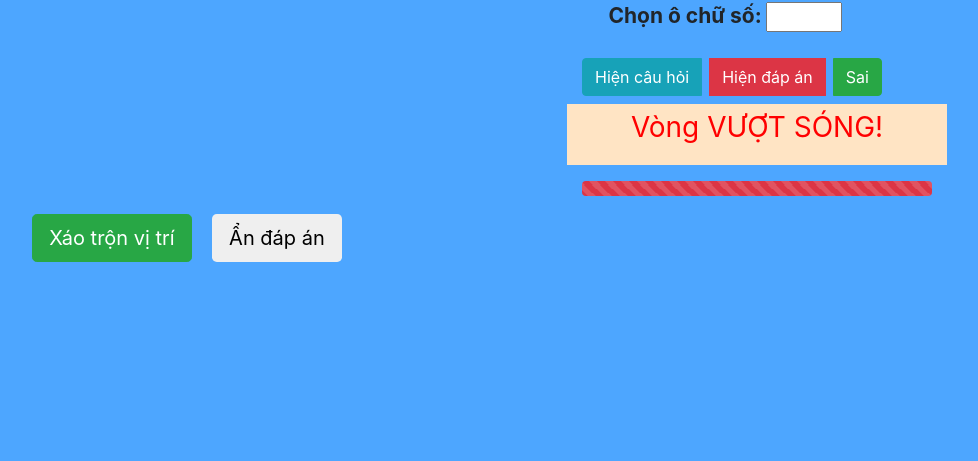
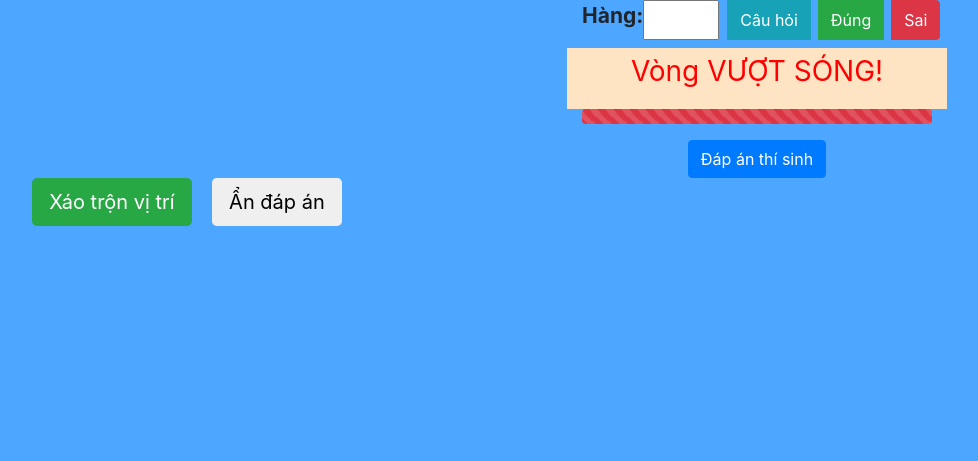
Before and after one commit to dletk/HTM_Season2, a Django app: page /vuotsong/ in a window 1280 px wide. Shown: the part 58-519 px from the top of the page, without its empty margins (263-1241 px from the left). Run offline with Django 3.2, Linux system fonts and the light colour scheme; the visitor is signed in with stand-in values (Sample User, id 1); data that the repository does not hold is empty; some libraries are stand-ins or nearby versions.

Commit message:
Show DapAnThiSinh for VuotSong

```diff
--- a/HTM_Season2/quanli/views.py
+++ b/HTM_Season2/quanli/views.py
@@ -215,7 +215,7 @@ def getDapAnThiSinh(request):
     if currentRound == "khoidong":
         answers = KhoiDongAnswer.objects.filter(question=question)
     else:
-        answers = KhoiDongAnswer.objects.filter(question=question)
+        answers = VuotSongAnswer.objects.filter(question=question)
 
     # Get all the id of thisinh that submit the answer
     thisinh_id = set([thisinh["thisinh"] for thisinh in answers.values("thisinh")])
--- a/HTM_Season2/templates/vuotsong/vuotsong.html
+++ b/HTM_Season2/templates/vuotsong/vuotsong.html
@@ -19,8 +19,21 @@ body{
   user-select: none;
 }*/
 
+.answer {
+  text-align: left;
+  background-color: bisque;
+  font-size: 20px;
+  margin: 10px;
+  min-height: 70px;
+  /* min-width: 300px; */
+}
+
+#showDapAnThiSinh{
+  margin-top: 1em;
+}
+
 .countdownProgress{
-  margin-top: 1em;
+  margin-top: 0em;
 }
 
 .ui-dialog .ui-dialog-title {
@@ -72,7 +85,7 @@ body{
 }
 
 .crossword_btn{
-  margin: 18px 8px 0;
+  margin: 0px 8px 0;
 }
 /*.crossword_btn{
   width: 172px;
@@ -199,13 +212,12 @@ body{
     <div class="row">
       <div class="col-sm-10">
       <!-- Controls for ô chữ -->
-
-      <label for="id_ochu" class="label_chonochu"><b>Chọn ô chữ số:</b></label>
-      <input type="number" id="id_ochu" name="id_ochu" min="1" max="9"><br>
       <div class="btn-group">
-        <button class="btn btn-info btn-md crossword_btn" id="showQuestion">Hiện câu hỏi</button>
-        <button class="btn btn-danger btn-md crossword_btn" id="showAnswer">Hiện đáp án</button>
-        <button class="btn btn-success btn-md crossword_btn" id="wrongAnswer">Sai</button>
+        <label for="id_ochu" class="label_chonochu"><b>Hàng:</b></label>
+        <input type="number" id="id_ochu" name="id_ochu" min="1" max="9"><br>
+        <button class="btn btn-info btn-md crossword_btn" id="showQuestion">Câu hỏi</button>
+        <button class="btn btn-success btn-md crossword_btn" id="showAnswer">Đúng</button>
+        <button class="btn btn-danger btn-md crossword_btn" id="wrongAnswer">Sai</button>
         </div>
       </div>
     </div>
@@ -243,6 +255,13 @@ body{
           <div class="progress-bar progress-bar-striped bg-danger progress-bar-animated" style="width:100%" role="progressbar" aria-valuenow="100" aria-valuemin="0" aria-valuemax="100" id="countDownProgressBar"></div>
         </div>
       </div>
+    </div>
+    <div class="row">
+            <div class="col-sm-12">
+                <button type="button" id="showDapAnThiSinh" class="btn btn-primary">Đáp án thí sinh</button>
+            </div>
+            <div class="col-sm-12" id="dapAnThiSinh" style="display:none">
+            </div>
     </div>
   </div>
 
@@ -742,59 +761,76 @@ function redisplayCrosswords(){
   }
 }
 
+// Send signal to handleAcceptingAnswer
+function signalHandleAcceptingAnswer() {
+    $.ajax({
+        url: "{% url 'handleAcceptingAnswer' %}",
+        method: "GET",
+        traditional: true,
+        success: function (data) {
+            // Do nothing
+        }
+    })
+}
+
 let countDownProgressBar = $("#countDownProgressBar");
 
 countDownProgressBar.click(function(){
     var demgio = new Audio("{% static 'khoidong/ChinhPhuc_15s.mp3' %}");
     demgio.play();
 
+    // Signal the server to accept answers
+    signalHandleAcceptingAnswer();
+
     // Countdown 15s
     var countDownInterval = null;
     var totalTime = 15000;
     var remainingTime = totalTime;
+
     countDownInterval =  setInterval(function () {
         remainingTime -= 50;
         if (remainingTime >= 0) {
             countDownProgressBar.css("width", (remainingTime*100 / totalTime) + "%");
         } else {
-            clearInterval(countDownInterval);
+          // Send the request to server to stop received data
+          signalHandleAcceptingAnswer();
+
+          // Make request to get the final answer
+          $.ajax({
+              url: "{% url 'getDapAnThiSinh' %}",
+              success: function (data) {
+                  data = JSON.parse(data)
+                  // Loop over data and update to the view
+                  for (let i = 0; i < data.length; i++) {
+                      const answer = data[i];
+                      var newAnswer = document.createElement("div");
+                      newAnswer.setAttribute("class", "answer col");
+                      newAnswer.innerHTML = "<span style='font-weight: bold'> " + answer.thisinh + "</span>" + ": " + answer.answer
+                      // $("#dapAnThiSinh").append(newAnswer);
+                      console.log("$$$$-!!!: " + answer.answer);
+                      $("#dapAnThiSinh").html(newAnswer);
+                  }
+
+              }
+          });
+          clearInterval(countDownInterval);
         }
     }, 50);
 });
 
-let countDownBox = $("#countDown");
-
-countDownBox.click(function() {
-    // Disable the button to avoid second click
-    countDownBox.attr("disabled", "disabled");
-
-    var demgio = new Audio("{% static 'khoidong/ChinhPhuc_15s.mp3' %}");
-    demgio.play();
-
-    // Countdown 10s
-    var countDownInterval = null;
-    countDownInterval =  setInterval(function () {
-        var newTime = parseInt(countDownBox.text()) - 1;
-        if (newTime >= 0) {
-            countDownBox.text(newTime);
-        } else {
-            clearInterval(countDownInterval);
-            countDownBox.text("10");
-            // Enable the box again for next question
-            countDownBox.removeAttr("disabled");
-        }
-    }, 1000);
-});
-
 // Function to display question on screen
 $("#showQuestion").click(function(event){
-  countDownProgressBar.css("width", "100%");
   currentQuestionID = parseInt(document.getElementById("id_ochu").value);
   if(isNaN(currentQuestionID) || (currentQuestionID < 0) || (currentQuestionID > questions.length)){
     $("#questionNumber").text("Oops!");
     $("#questionContent").text("Vui lòng chọn số thứ tự hợp lệ!");
   }
   else{
+    // Refresh UI
+    countDownProgressBar.css("width", "100%");
+    $("#showDapAnThiSinh").prop("disabled", false);
+    $("#dapAnThiSinh").hide();
+
     currentQuestion = questions[currentQuestionID - 1];
     questionContent = currentQuestion["questionText"];
     let currentQuestionLen = currentQuestion["answer"].length;
@@ -888,5 +924,11 @@ $("#resetStateBtn").click(function(){
   });
 });
 
+// Show dap an thi sinh
+$("#showDapAnThiSinh").click(function () {
+  this.setAttribute("disabled", "disabled");
+  $("#dapAnThiSinh").show();
+});
+
 </script>
 {% endblock %}
```
